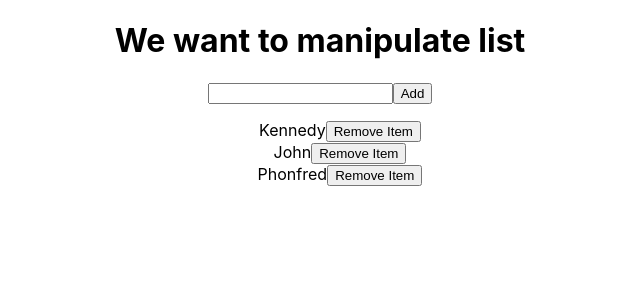
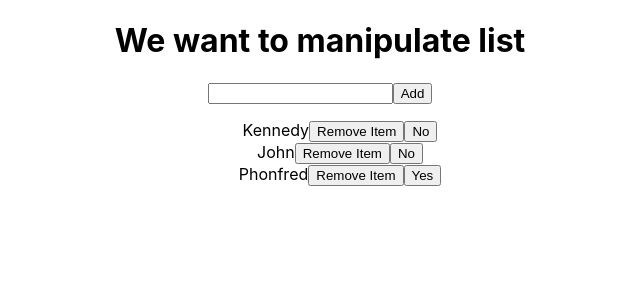
Before and after one commit to paullaster/list-manipulation-react, a React (Create React App) app: page / in a window 1280 px wide. Shown: the top 300 px of the page, without its empty margins (320-960 px from the left). Built offline with nearby package versions, Linux system fonts and the light colour scheme.

Commit message:
update react list

```diff
--- a/src/App.js
+++ b/src/App.js
@@ -15,6 +15,20 @@ const listReducer = (state, action) => {
       return {
         ...state,
         list: state.list.filter ( item => item.ID !== action.id)
+      };
+    case 'UPDATE_ITEM':
+      return {
+        ...state,
+        list: state.list.map ( (item) => {
+          if ( item.ID === action.id) {
+            const updatedItem = {
+              ...item,
+              isRelative: !item.isRelative
+            };
+            return updatedItem;
+          }
+          return item
+        })
       }
     default:
       throw new Error ( 'Invalid action type: ' + action.type);
@@ -24,14 +38,17 @@ const listReducer = (state, action) => {
 const initialList = [
   {
     name: 'Kennedy',
+    isRelative: false,
     ID: uuidv4 (),
   },
   {
     name: 'John',
+    isRelative: false,
     ID: uuidv4 (),
   },
   {
     name: 'Phonfred',
+    isRelative: true,
     ID: uuidv4 (),
   }
 ];
@@ -55,13 +72,13 @@ const Button = ( {onClick, type="button", children}) => {
   );
 };
 
-const List = ( {list, remove} ) => {
+const List = ( {list, remove, onUpdate} ) => {
   return (
     <ul>
       {
         list.map ( (item) => {
           return (
-              <Item key={item.ID} item={item} remove={remove}/>
+              <Item key={item.ID} item={item} remove={remove} onUpdate={onUpdate}/>
           );
         })
       }
@@ -69,13 +86,18 @@ const List = ( {list, remove} ) => {
   );
 };
 
-const Item = ( {item, remove} ) => {
+const Item = ( {item, remove, onUpdate} ) => {
   return (
     <li className='list-item'>
       {item.name}
-      <Button onClick={ () =>remove (item.ID)}>
-                Remove Item
-      </Button>
+      <React.Fragment>
+        <Button onClick={ () =>remove (item.ID)}>
+                  Remove Item
+        </Button>
+        <Button onClick={ () =>onUpdate (item.ID)} >
+                  {item.isRelative ? 'Yes' : 'No'}
+        </Button>
+      </React.Fragment>
     </li>
   );
 }
@@ -103,6 +125,9 @@ const App = () => {
     dispatchList ( {type: 'DELETE_ITEM', id});
   };
 
+  const handleUpdate = (id) => {
+    dispatchList ( { type: 'UPDATE_ITEM', name, id})
+  };
   return (
     <div className="App">
       <h1> We want to manipulate list </h1>
@@ -114,6 +139,7 @@ const App = () => {
       <List
        list={listData.list}
        remove={handleRemove}
+       onUpdate={handleUpdate}
        />
     </div>
   );
```
